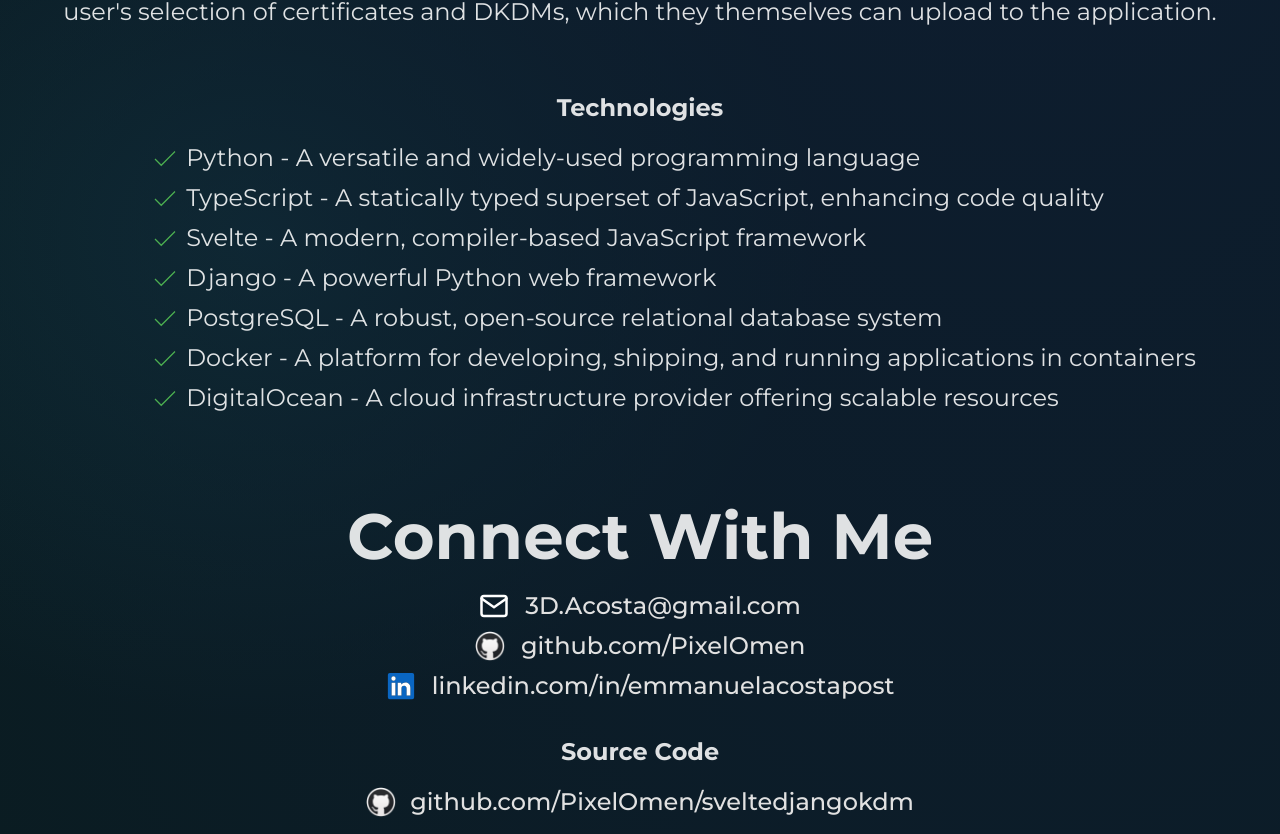
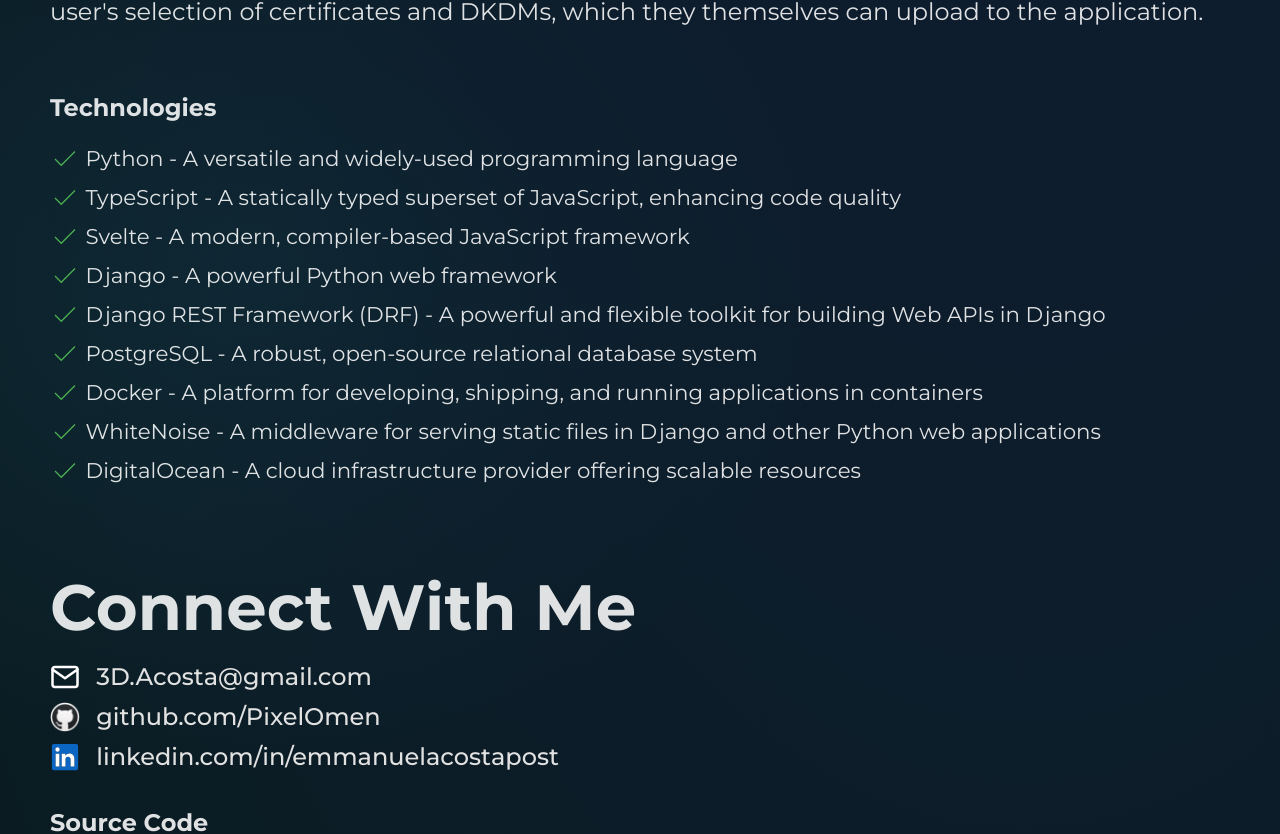
Before and after one commit to PixelOmen/sveltedjangokdm, a Svelte app in the folder frontend/: page /about in a window 1280 px wide. Shown: the part 608-1442 px from the top of the page. Built offline with nearby package versions, Linux system fonts and the light colour scheme.

Commit message:
About page minor styling changes

```diff
--- a/frontend/src/lib/sections/HeroSection.svelte
+++ b/frontend/src/lib/sections/HeroSection.svelte
@@ -23,7 +23,7 @@
 
 <style>
   main {
-    min-width: 1200px;
+    min-width: 1220px;
     padding-top: 30px;
   }
   section {
--- a/frontend/src/pages/about.svelte
+++ b/frontend/src/pages/about.svelte
@@ -80,12 +80,19 @@
                         </li>
                         <li>
                             <img src={checkmark} alt="Checkmark" width="30" class="checkmark">
+                            Django REST Framework (DRF) - A powerful and flexible toolkit for building Web APIs in Django
+                        </li>
+                        <li>
+                            <img src={checkmark} alt="Checkmark" width="30" class="checkmark">
                             PostgreSQL - A robust, open-source relational database system
                         </li>
                         <li>
                             <img src={checkmark} alt="Checkmark" width="30" class="checkmark">
                             Docker - A platform for developing, shipping, and running applications in containers
-
+                        </li>
+                        <li>
+                            <img src={checkmark} alt="Checkmark" width="30" class="checkmark">
+                            WhiteNoise - A middleware for serving static files in Django and other Python web applications
                         </li>
                         <li>
                             <img src={checkmark} alt="Checkmark" width="30" class="checkmark">
@@ -146,7 +153,7 @@
         padding: 0px 50px;
         max-width: 1800px;
         align-items: center;
-        text-align: center;
+        /* text-align: center; */
     }
 
     p {
@@ -159,10 +166,11 @@
     }
 
     .techlist {
-        /* border: 1px solid red; */
         text-align: left;
-        padding-left: 100px;
-        /* max-width: 300px; */
+    }
+
+    .techlist > li {
+        font-size: 16pt;
     }
 
     .linkedin-img {
```
